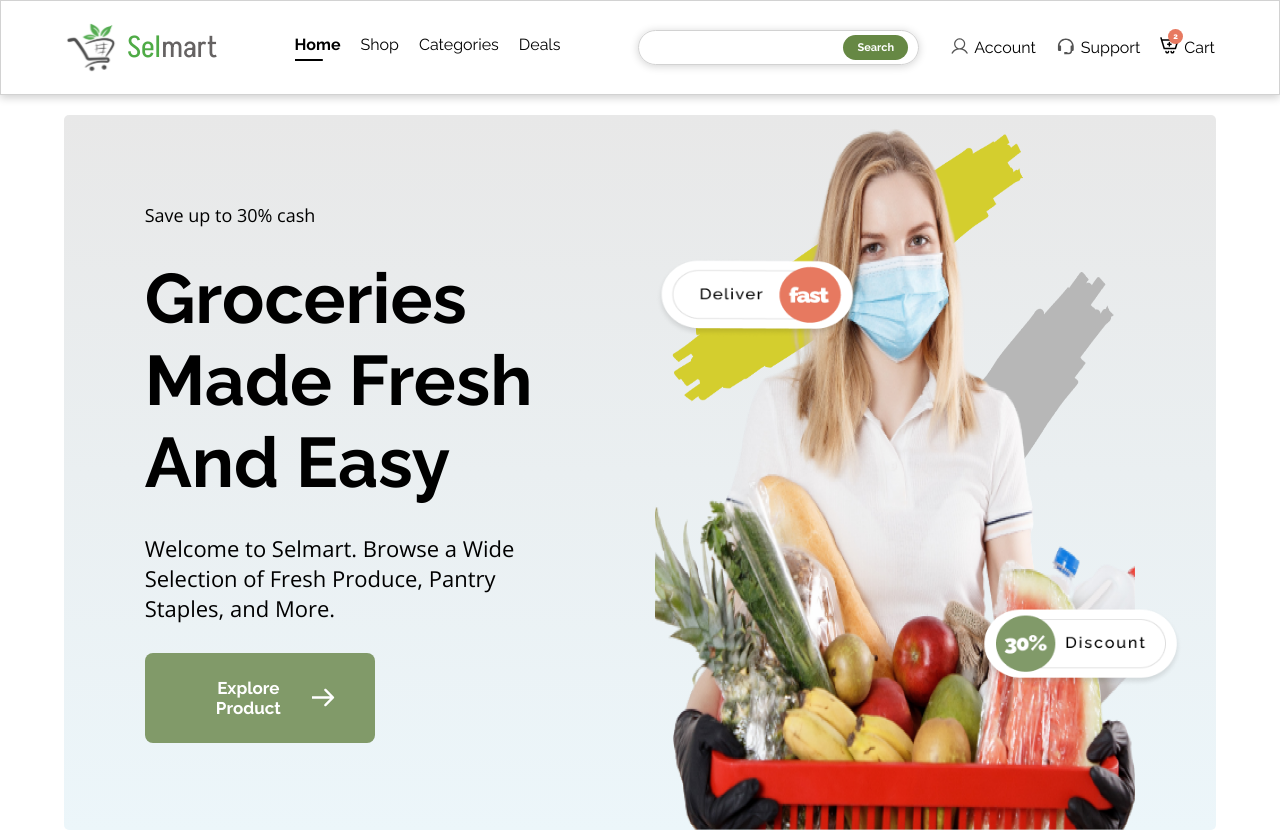
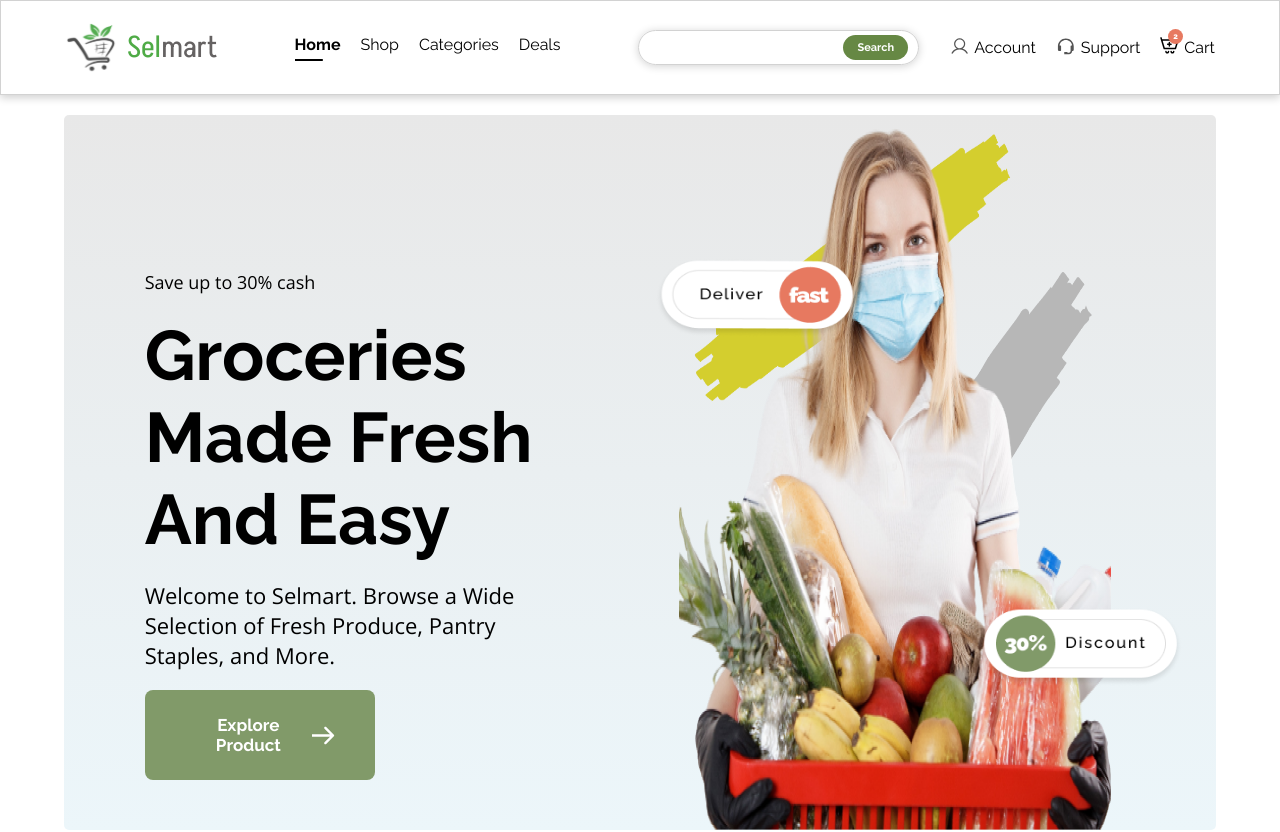
Before and after one commit to mambachristophersteven/selmart-copy, a React (Vite) app: page / in a window 1280 px wide. Shown: the top 832 px of the page. Built offline with nearby package versions, Linux system fonts and the light colour scheme.

Commit message:
home frame dekstop view finished

```diff
--- a/src/Pages/Home/Home.module.css
+++ b/src/Pages/Home/Home.module.css
@@ -25,9 +25,10 @@
     display: flex;
     flex-direction: column;
     align-items: flex-start;
-    justify-content: center;
-    gap: 30px;
+    justify-content:end;
+    gap: 20px;
     height: 100%;
+    padding-bottom: 5%;
 }
 
 .home_frame .left .save_cash{
@@ -54,7 +55,7 @@
     height: 100%;
     background-image: url(../../assets/home-frame-image.png);
     background-position: center;
-    background-size: 100% 100%;
+    background-size: 90% 100%;
     background-repeat: no-repeat;
     /* margin-top: 88px; */
     position: relative;
```
